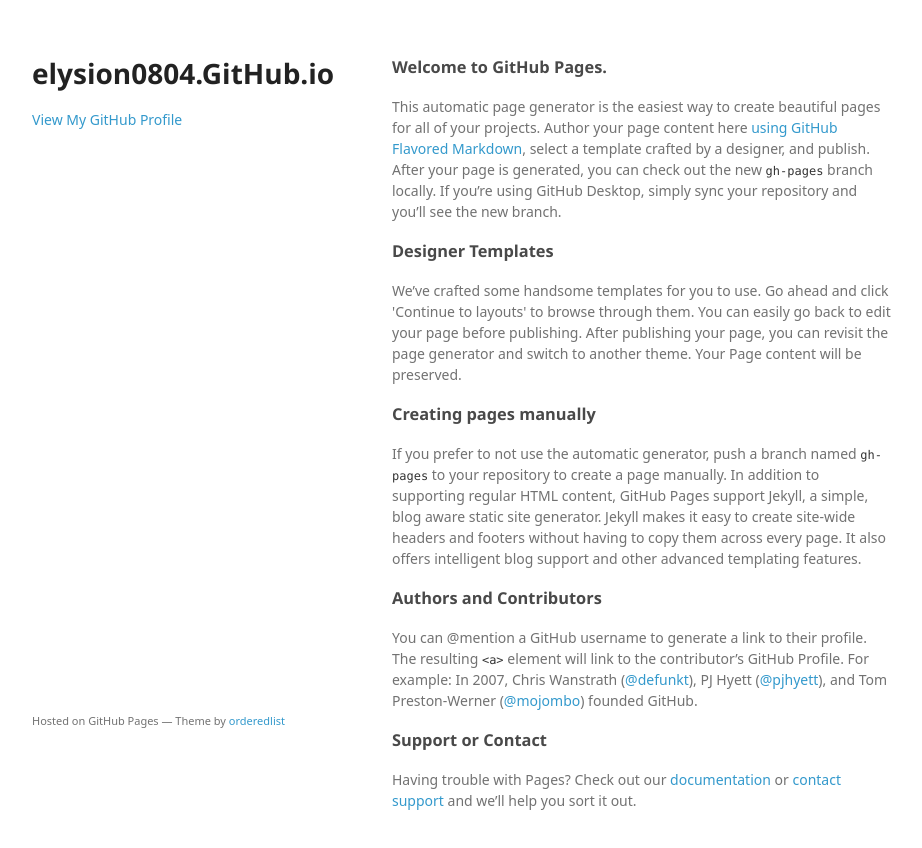
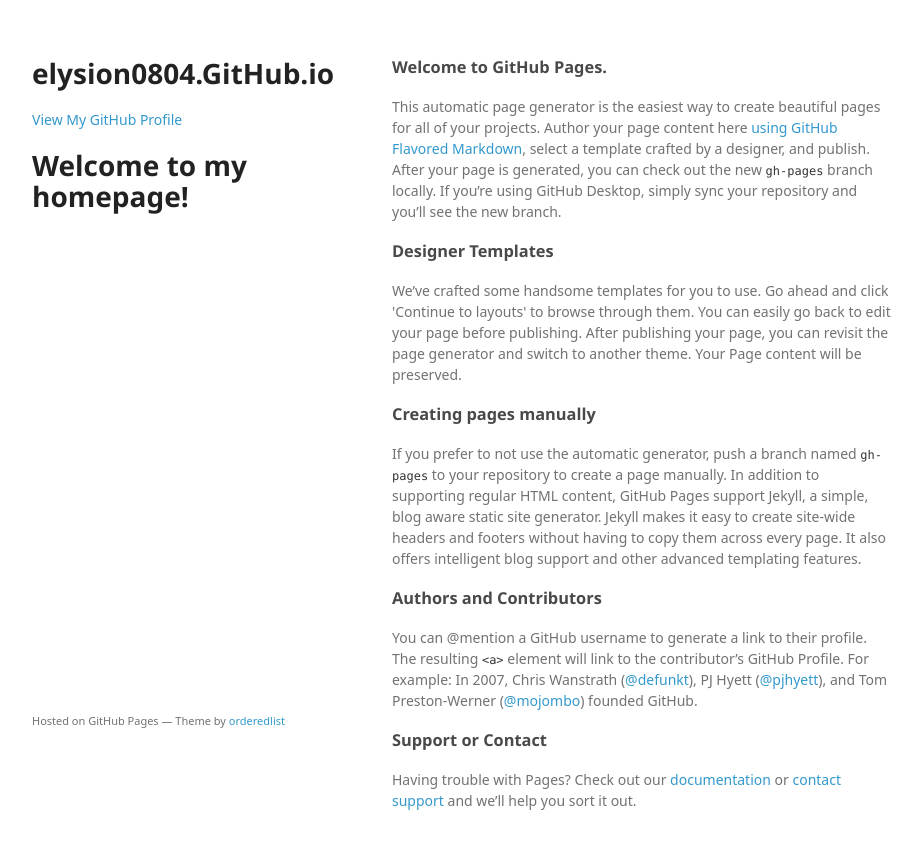
Before and after one commit to elysion0804/elysion0804.github.io, a plain HTML site: page index.html in a window 1280 px wide. Shown: the whole page, without its empty margins (178-1100 px from the left). Drawn offline with Linux system fonts and the light colour scheme; a web font is replaced by a local one.

Commit message:
First commit

```diff
--- a/index.html
+++ b/index.html
@@ -20,6 +20,7 @@
 
 
         <p class="view"><a href="https://github.com/elysion0804">View My GitHub Profile</a></p>
+        <h1 id="project_title">Welcome to my homepage!</h1>
 
       </header>
       <section>
```
